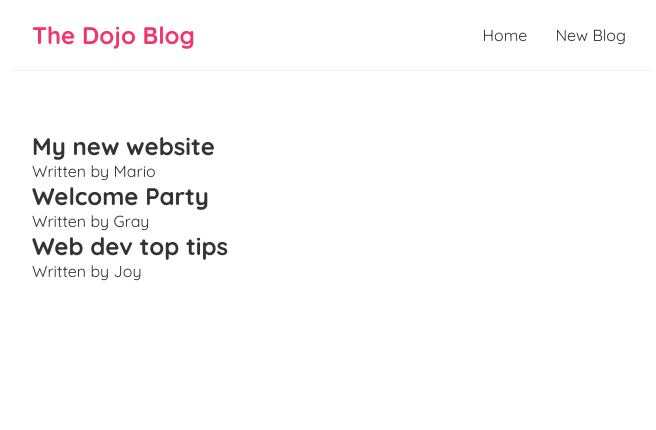
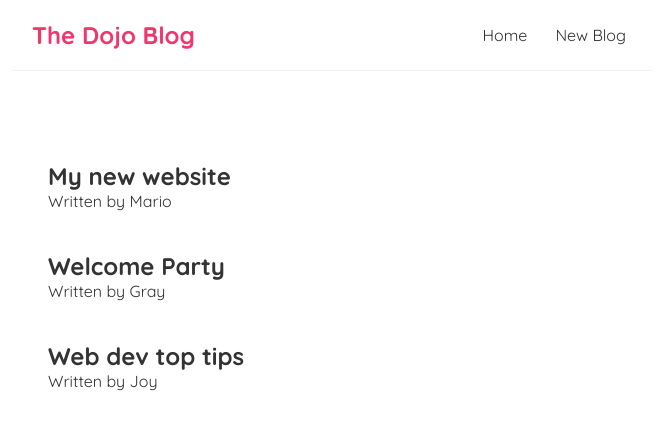
Before and after one commit to Popeaura/dojo-tutee, a React (Vite) app: page / in a window 1280 px wide. Shown: the top 430 px of the page, without its empty margins (308-964 px from the left). Built offline with nearby package versions, Linux system fonts and the light colour scheme.

Commit message:
I uploaded my modifed project's folder

```diff
--- a/src/index.css
+++ b/src/index.css
@@ -41,3 +41,7 @@
 }
 
 /* blog previews / list */
+.blog-preview{
+    padding: 10px 16px;
+    margin: 20px 0 ;
+}
```
